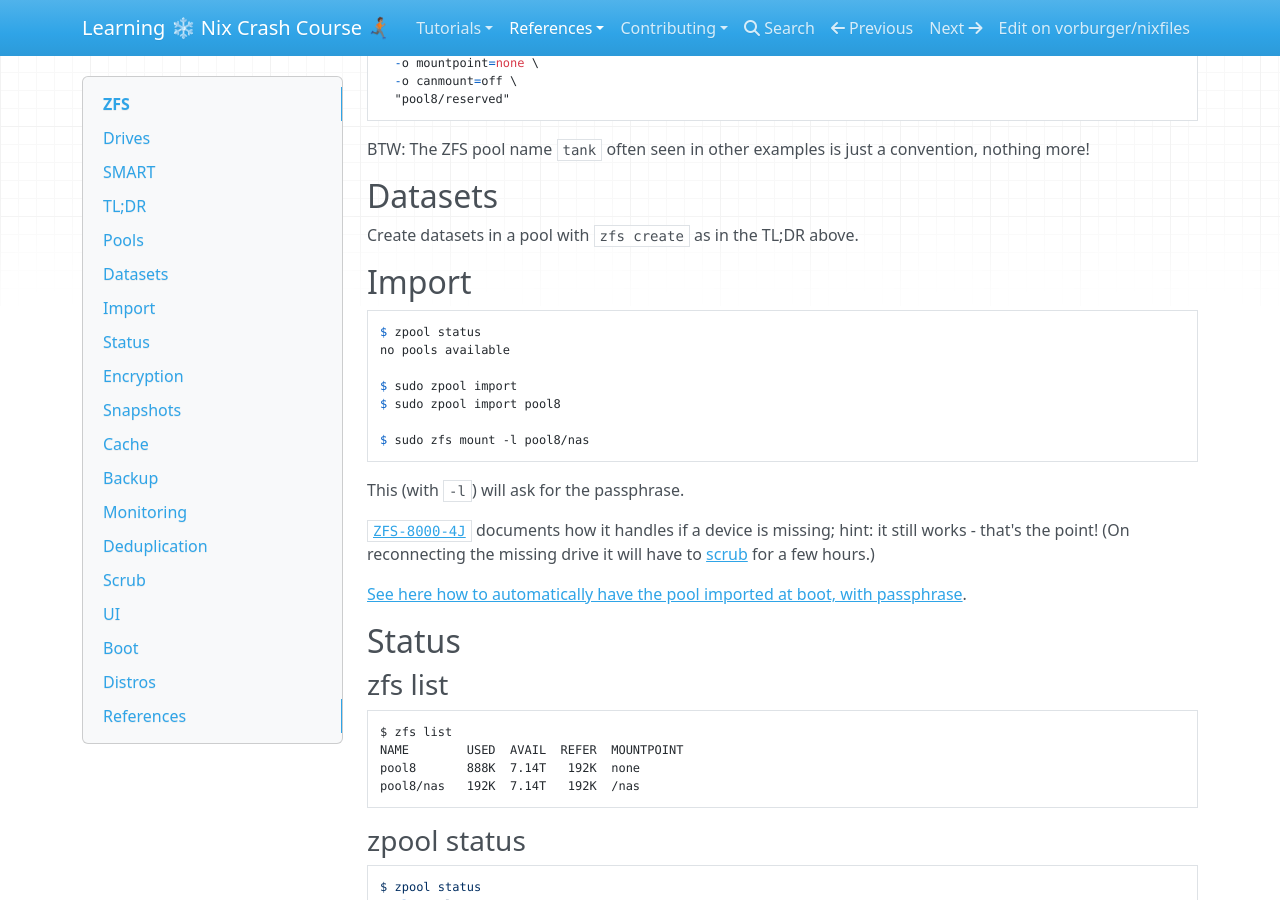
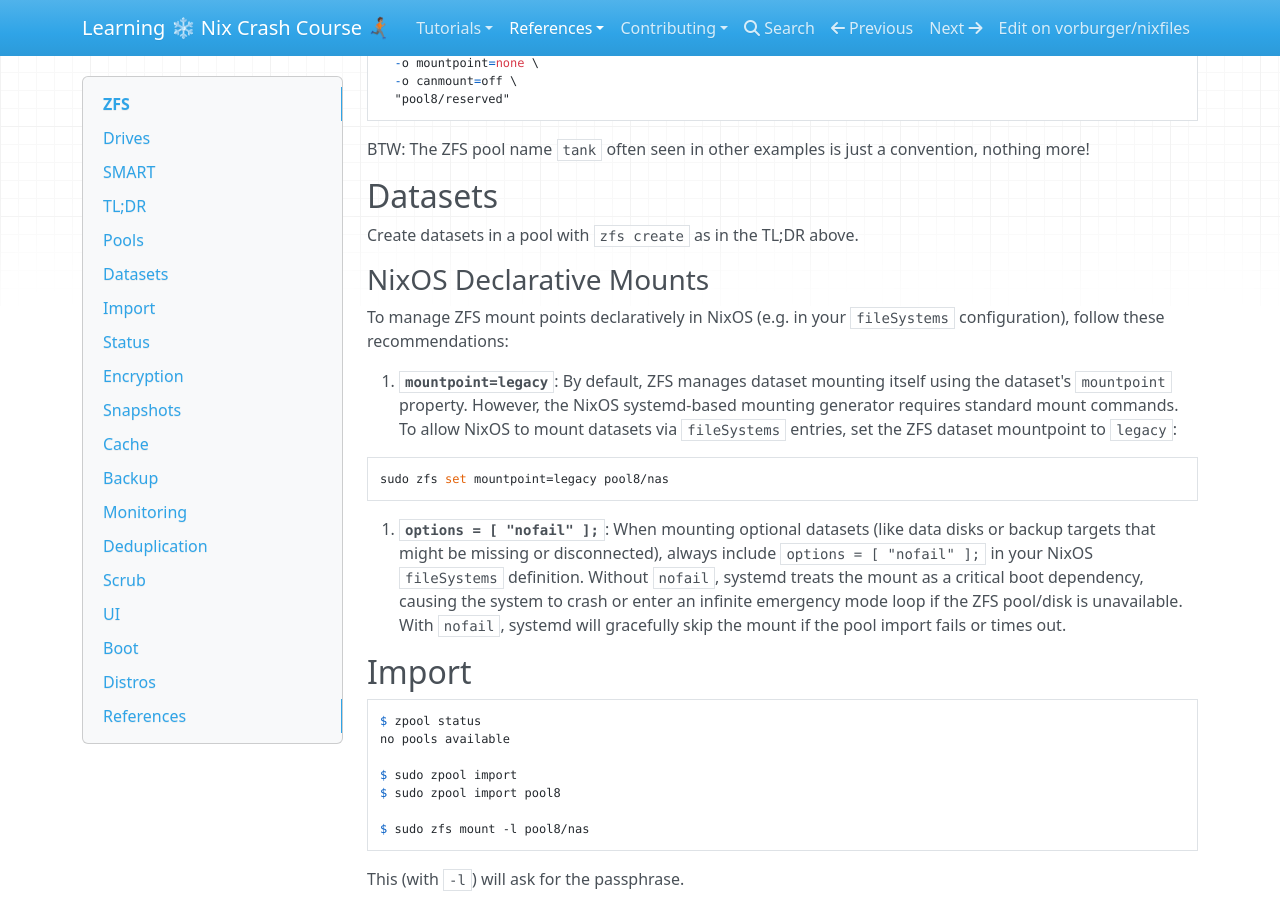
Before and after one commit to vorburger/nixfiles, an MkDocs documentation site: the page built from docs/docs/reference/zfs.md, in a window 1280 px wide and 900 px high, scrolled down 1391 px. Built offline with MkDocs 1.6.1, drawn with Linux system fonts in a browser that asks for light colours; nearby versions of some CDN libraries.

Commit message:
docs: Document ZFS mountpoint=legacy and options=nofail recommendation

````diff
--- a/docs/docs/reference/zfs.md
+++ b/docs/docs/reference/zfs.md
@@ -65,6 +65,18 @@ BTW: The ZFS pool name `tank` often seen in other examples is just a convention,
 ## Datasets
 
 Create datasets in a pool with `zfs create` as in the TL;DR above.
+
+### NixOS Declarative Mounts
+
+To manage ZFS mount points declaratively in NixOS (e.g. in your `fileSystems` configuration), follow these recommendations:
+
+1. **`mountpoint=legacy`**: By default, ZFS manages dataset mounting itself using the dataset's `mountpoint` property. However, the NixOS systemd-based mounting generator requires standard mount commands. To allow NixOS to mount datasets via `fileSystems` entries, set the ZFS dataset mountpoint to `legacy`:
+
+   ```bash
+   sudo zfs set mountpoint=legacy pool8/nas
+   ```
+
+2. **`options = [ "nofail" ];`**: When mounting optional datasets (like data disks or backup targets that might be missing or disconnected), always include `options = [ "nofail" ];` in your NixOS `fileSystems` definition. Without `nofail`, systemd treats the mount as a critical boot dependency, causing the system to crash or enter an infinite emergency mode loop if the ZFS pool/disk is unavailable. With `nofail`, systemd will gracefully skip the mount if the pool import fails or times out.
 
 ## Import
 
````
